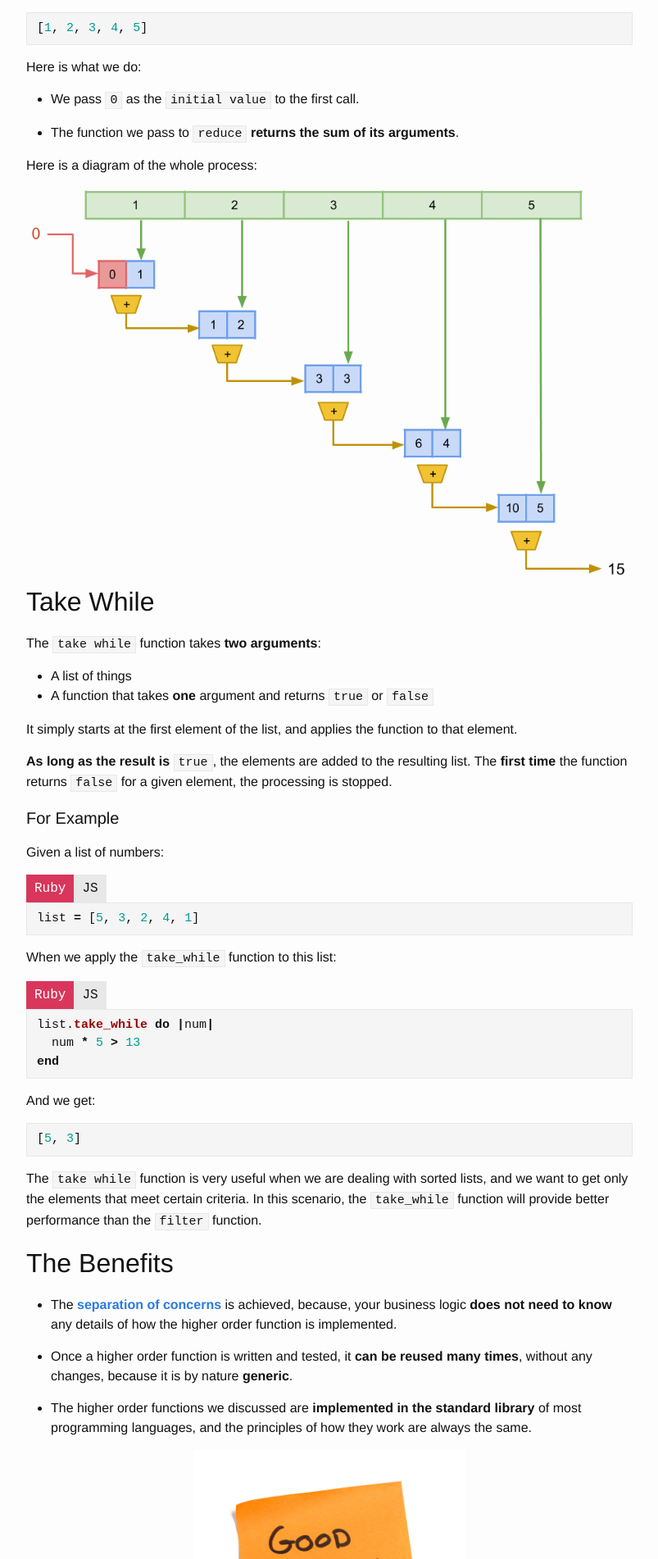
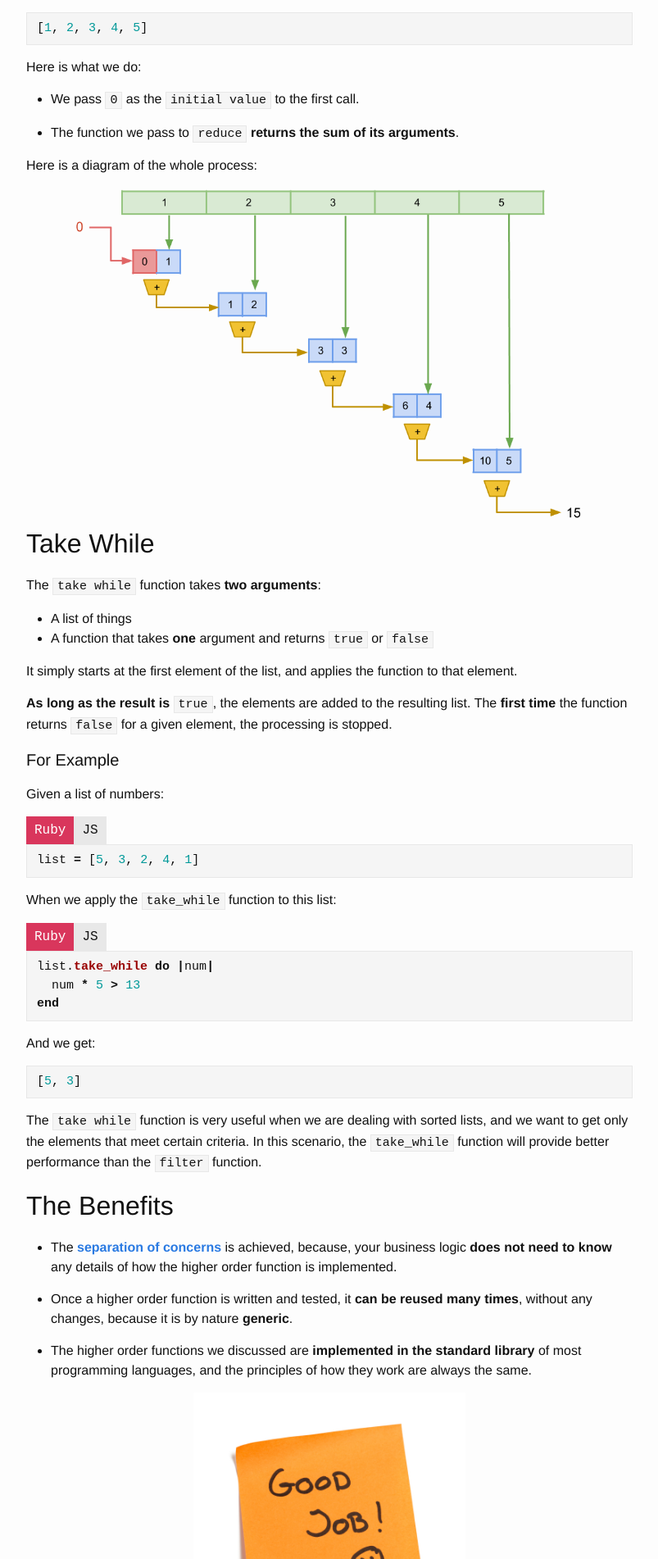
Before and after one commit to Markonis/markonis.github.io, a Jekyll site: the page built from _posts/2016-05-03-functional-programmers-toolbox.markdown, in a window 1280 px wide. Shown: the part 3787-5689 px from the top of the page at 82% size, without its empty margins (238-1041 px from the left). Built offline with Jekyll 4.4.1, drawn with Linux system fonts in a browser that asks for light colours.

Commit message:
Make image smaller in Functional Programmer's Toolbox

```diff
--- a/_posts/2016-05-03-functional-programmers-toolbox.markdown
+++ b/_posts/2016-05-03-functional-programmers-toolbox.markdown
@@ -192,7 +192,7 @@ Here is what we do:
 
 Here is a diagram of the whole process:
 
-<center><img src="/images/reduce.png"></center>
+<center><img src="/images/reduce.png" style="max-height: 410px;"></center>
 
 ## Take While
 
```
